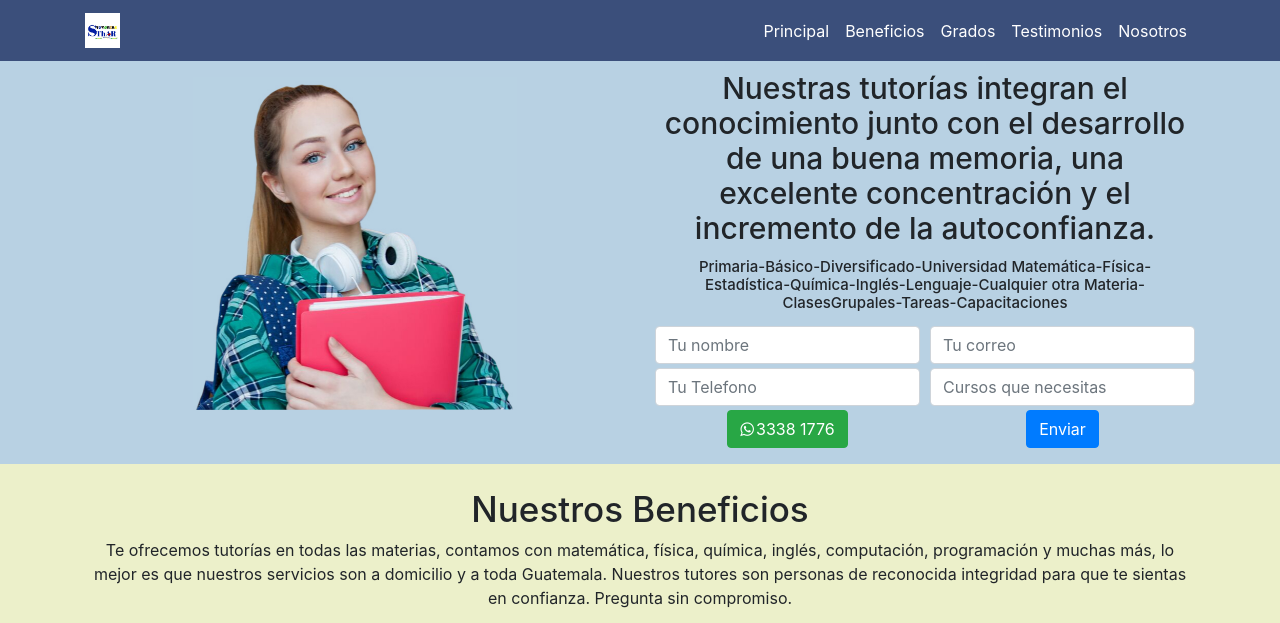
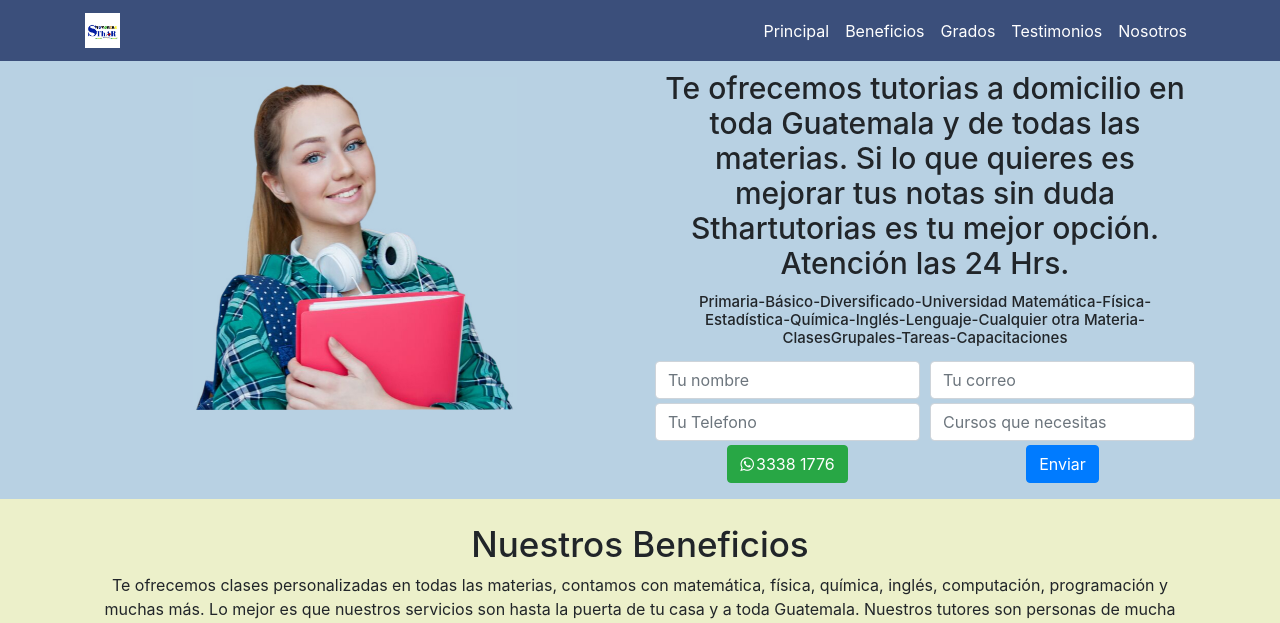
Before and after one commit to oscardduar/P-ginaEmpresaTutorias, a PHP site: page / in a window 1280 px wide. Shown: the top 623 px of the page. Run offline with PHP 8.4, Linux system fonts and the light colour scheme.

Commit message:
version mejorada

```diff
--- /dev/null
+++ b/css/estilo.min.css
@@ -0,0 +1 @@
+body{margin:0}header nav a img{width:35px}.portada{background-color:#B8D1E3}.portada img{width:60%}section h3{font-size:30px;padding:2px;line-height:35px}section h4{font-size:15px;padding:2px}.flex-container{display:flex;justify-content:center}.portada .container p{margin:0}.portada .container form i{padding-top:4px;margin-right:2px}.beneficios iframe{width:95%;max-width:700px;height:45vh;margin:0 auto;border-radius:20px}.beneficios{padding-top:3vh;text-align:center;background-color:#ECF0CA;padding-bottom:15px}.grados img{width:97%;border-radius:50px}.grados{background-color:#EBDFFA;padding-top:15px}.grados h1{font-size:27px}.testimonios{background-color:#E3FBD4;padding:15px 5px 15px 15px}.testimonios h1{text-align:center}.bola{width:3.7rem;height:3.7rem;border-radius:50%;background:#7A9966;display:flex;justify-content:center;align-items:center;text-align:center;margin:0 auto;padding:3%}.comentario{padding:20px 50px 20px 30px}.contacto .container p{margin:0}.contacto .container i{padding-top:4px;margin-right:2px}.contacto{text-align:center;background-color:#CDD6B3;padding:20px 0 25px}.contacto iframe{width:90%;margin:0 auto}.intermedia p{margin:0}.intermedia i{padding-top:4px;margin-right:2px}.intermedia{padding-top:15px;background-color:#D1D595;text-align:center}.intermedia button{margin:0 5px}.beneficios h1{font-size:35px}footer{background-color:#000;color:#fff;margin:0;text-align:center}footer p{margin:0 auto;padding:5px}
--- a/index.php
+++ b/index.php
@@ -2,13 +2,8 @@
 <html>
 <head>
 	<title>Sthartutorias</title>
-	<link rel="stylesheet" type="text/css" href="css/estilos.css">
-	<link rel="stylesheet" href="https://stackpath.bootstrapcdn.com/bootstrap/4.4.1/css/bootstrap.min.css" integrity="sha384-Vkoo8x4CGsO3+Hhxv8T/Q5PaXtkKtu6ug5TOeNV6gBiFeWPGFN9MuhOf23Q9Ifjh" crossorigin="anonymous">
 	<meta name="viewport" content="width=device-width, initial-scale=1.0">
 
-	<link href="https://stackpath.bootstrapcdn.com/font-awesome/4.7.0/css/font-awesome.min.css" rel="stylesheet" integrity="sha384-wvfXpqpZZVQGK6TAh5PVlGOfQNHSoD2xbE+QkPxCAFlNEevoEH3Sl0sibVcOQVnN" crossorigin="anonymous">
-	<link rel="stylesheet" href="css/media.css" media="screen and (max-width:768px)"/>
-	<link rel="shortcut icon" type="img/x-icon" href="img/favicon.ico">
 </head>
 <body>
 
@@ -54,7 +49,7 @@
 			<img src="img/imagenportada4.jpg">
 			</figure>
 			<div class="col-12 col-lg pt-2">
-				<h3>Nuestras tutorías integran el conocimiento junto con el desarrollo de una buena memoria, una excelente concentración y el incremento de la autoconfianza.</h3>
+				<h3>Te ofrecemos tutorias a domicilio en toda Guatemala y de todas las materias. Si lo que quieres es mejorar tus notas sin duda Sthartutorias es tu mejor opción. Atención las 24 Hrs.</h3>
 				<h4>Primaria-Básico-Diversificado-Universidad Matemática-Física-Estadística-Química-Inglés-Lenguaje-Cualquier otra Materia-<br>ClasesGrupales-Tareas-Capacitaciones</h4>
 				<form method="post">
  				 <div class="form-row ">
@@ -104,7 +99,7 @@
 <section class="beneficios" id="beneficios">
 	<div class="container">
 			<h1>Nuestros Beneficios</h1>
-	<p>Te ofrecemos tutorías en todas las materias, contamos con matemática, física, química, inglés, computación, programación y muchas más, lo mejor es que nuestros servicios son a domicilio y a toda Guatemala. Nuestros tutores son personas de reconocida integridad para que te sientas en confianza. Pregunta sin compromiso.</p>
+	<p>Te ofrecemos clases personalizadas en todas las materias, contamos con matemática, física, química, inglés, computación, programación y muchas más. Lo mejor es que nuestros servicios son hasta la puerta de tu casa y a toda Guatemala. Nuestros tutores son personas de mucha integridad y conocimiento. Pregunta sin compromiso.</p>
 		<div class=" flex-container">	<iframe class="ivideo" src="https://www.youtube.com/embed/f2In_bCOqXw?autoplay=1&amp;loop=1"></iframe></div>
     </div>
 </section>
@@ -179,11 +174,7 @@
   		  <div class="col-12 col-lg">
 
     			<h2> Acerca de Nosotros</h2>
- 					  <p> Somos un equipo integrado por pedagogos,
-  					 ingenieros, maestros y estudiantes universitarios
-					que destacan en sus áreas de estudios, algunos de nuestros
-					integrantes destacados son ganadores de Premio a la Excelencia y otros
-					han obtenido los primeros lugares en Olimpiadas de Ciencias y Matemática. Nuestra pasión es la enseñanza de la ciencia y el arte, contamos con más de 10 años de experiencia en el área apoyando a niños, adolescentes y adultos.
+ 					  <p> Contamos con un equipo integrado por pedagogos, ingenieros, maestros y estudiantes universitarios que destacan en sus áreas de estudios, algunos de nuestros integrantes destacados son ganadores de Premio a la Excelencia y otros han obtenido los primeros lugares en Olimpiadas de Ciencias y Matemática. Nuestra pasión es la enseñanza de la ciencia y el arte, contamos con más de 10 años de experiencia en el área apoyando a niños, adolescentes y adultos.
 						</p>
 
 
@@ -242,6 +233,24 @@
 	<p>Derechos de autor 2008 ©</p>
 </footer>
 
+<!--inicio de los enlaces de diseño-->
+<link rel="stylesheet" type="text/css" href="css/estilos.css">
+	<link rel="stylesheet" href="https://stackpath.bootstrapcdn.com/bootstrap/4.4.1/css/bootstrap.min.css" integrity="sha384-Vkoo8x4CGsO3+Hhxv8T/Q5PaXtkKtu6ug5TOeNV6gBiFeWPGFN9MuhOf23Q9Ifjh" crossorigin="anonymous">
+
+
+	<link href="https://stackpath.bootstrapcdn.com/font-awesome/4.7.0/css/font-awesome.min.css" rel="stylesheet" integrity="sha384-wvfXpqpZZVQGK6TAh5PVlGOfQNHSoD2xbE+QkPxCAFlNEevoEH3Sl0sibVcOQVnN" crossorigin="anonymous">
+	<link rel="stylesheet" href="css/media.css" media="screen and (max-width:768px)"/>
+	<link rel="shortcut icon" type="img/x-icon" href="img/favicon.ico">
+
+<!--Fin de los enlaces de diseño-->
+
+
+
+
+
+
+
+
 <script src="https://code.jquery.com/jquery-3.4.1.slim.min.js" integrity="sha384-J6qa4849blE2+poT4WnyKhv5vZF5SrPo0iEjwBvKU7imGFAV0wwj1yYfoRSJoZ+n" crossorigin="anonymous"></script>
 <script src="https://cdn.jsdelivr.net/npm/popper.js@1.16.0/dist/umd/popper.min.js" integrity="sha384-Q6E9RHvbIyZFJoft+2mJbHaEWldlvI9IOYy5n3zV9zzTtmI3UksdQRVvoxMfooAo" crossorigin="anonymous"></script>
 <script src="https://stackpath.bootstrapcdn.com/bootstrap/4.4.1/js/bootstrap.min.js" integrity="sha384-wfSDF2E50Y2D1uUdj0O3uMBJnjuUD4Ih7YwaYd1iqfktj0Uod8GCExl3Og8ifwB6" crossorigin="anonymous"></script>
```
